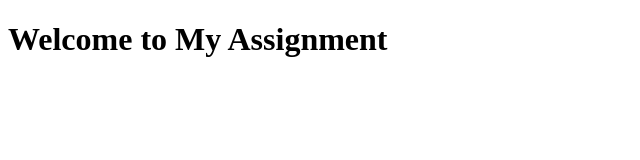
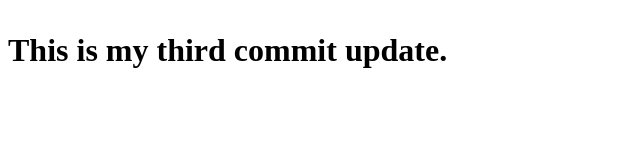
Before and after one commit to onlyinpk/Assignment-Commit-, a plain HTML site: page index.html in a window 1280 px wide. Shown: the whole page, without its empty margins (0-640 px from the left). Drawn offline with Linux system fonts and the light colour scheme.

Commit message:
Update index.html

```diff
--- a/index.html
+++ b/index.html
@@ -4,6 +4,6 @@
     <title>Assignment Page</title>
 </head>
 <body>
-    <h1>Welcome to My Assignment</h1>
+    <h1><p>This is my third commit update.</p></h1>
 </body>
 </html>
```
